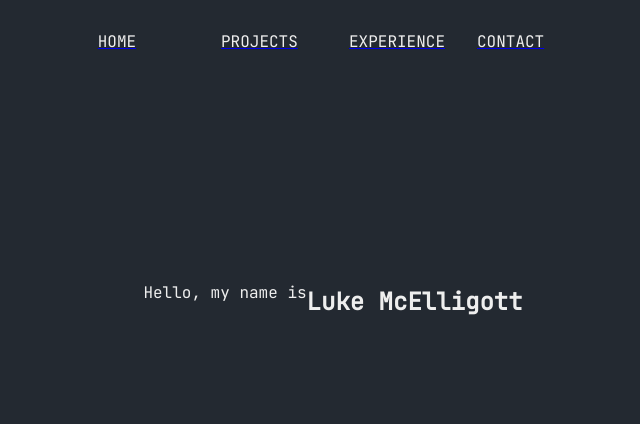
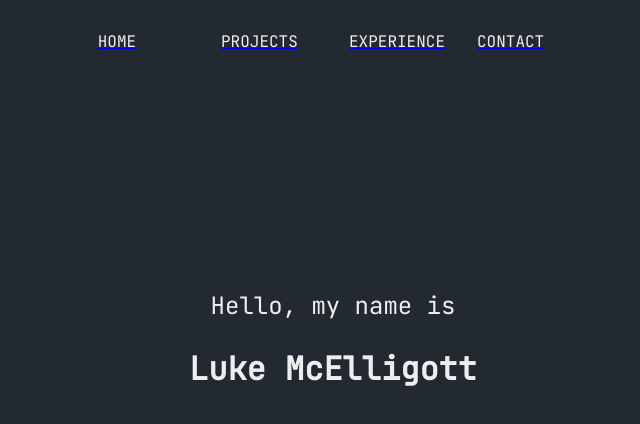
Before and after one commit to lukemcelligott/portfolio, a React (Create React App) app: page / in a window 1280 px wide. Shown: the top 424 px of the page, without its empty margins (307-947 px from the left). Built offline with nearby package versions, Linux system fonts and the light colour scheme.

Commit message:
home page css

```diff
--- a/src/App.css
+++ b/src/App.css
@@ -48,13 +48,21 @@
 .container {
   padding: 15% 0;
   text-align: center;
-  display: flex;
+  /* display: flex; */
   justify-content: center;
+  flex-direction: column;
 }
 
-.font {
+.text-font {
   color: #EEEEEE;
   font-family: 'JetBrains Mono', monospace;
+  font-size: x-large;
+}
+
+.header-font {
+  color: #EEEEEE;
+  font-family: 'JetBrains Mono', monospace;
+  font-size: xx-large;
 }
 
 .MuiAppBar-root {
--- a/src/Components/HomePage.tsx
+++ b/src/Components/HomePage.tsx
@@ -10,8 +10,9 @@ function HomePage() {
         <div>
             <NavBar />
             <div className='container'>
-                <p className='font'>Hello, my name is</p>
-                <h2 className='font'>Luke McElligott</h2>
+                <p className='text-font'>Hello, my name is</p>
+
+                <h2 className='header-font'>Luke McElligott</h2>
             </div>
         </div>
     )
```
